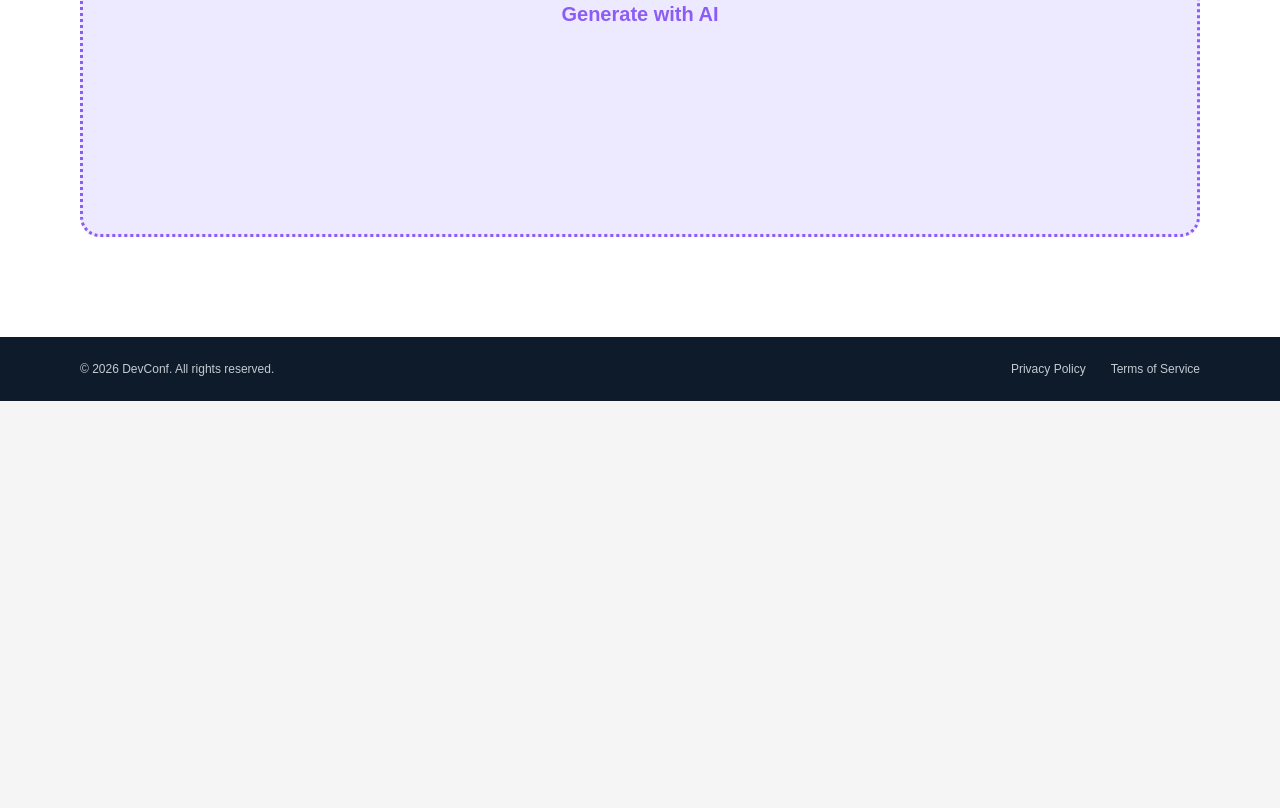
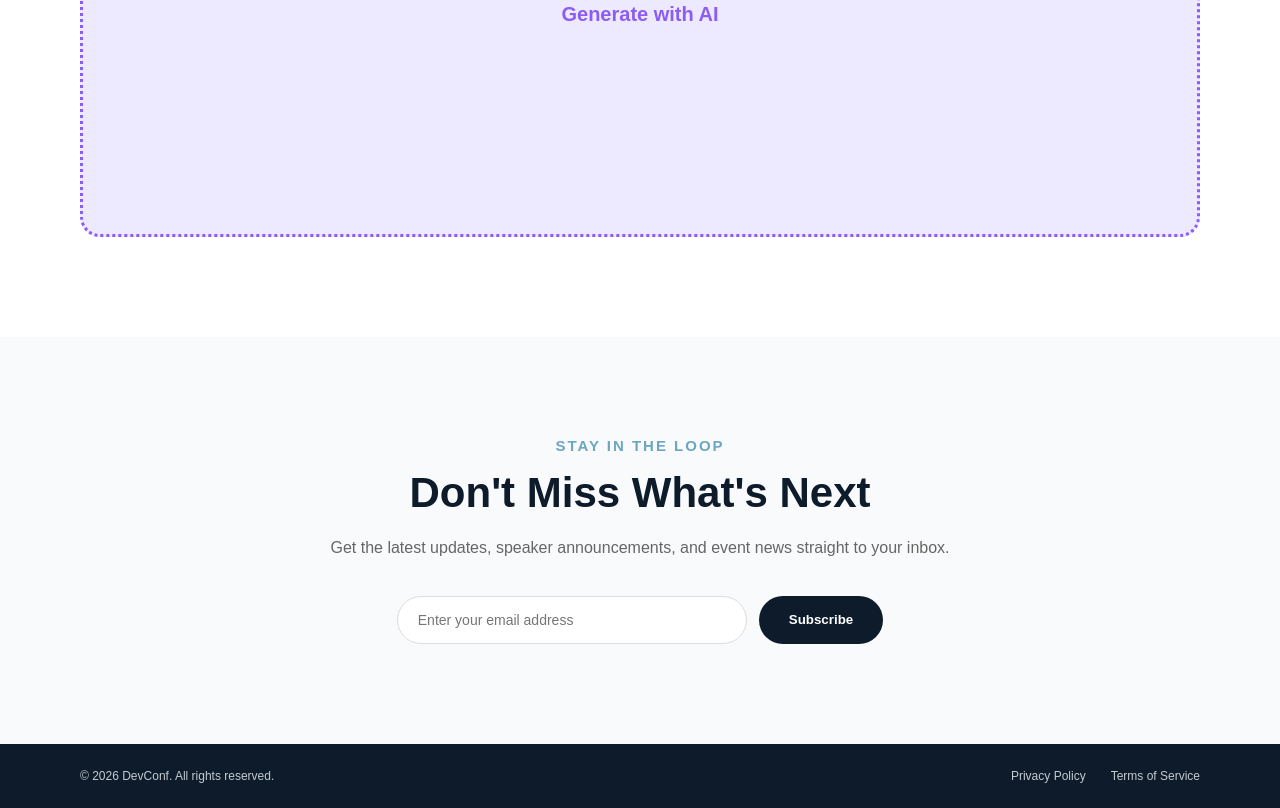
Before and after one commit to nafisa204/B14-A01-DevConf-2026, a plain HTML site: page index.html in a window 1280 px wide. Shown: the part 3347-4155 px from the top of the page. Before the commit the page ends 3748 px from the top, so only its background shows below. Drawn offline with Linux system fonts and the light colour scheme.

Commit message:
Update DevConf website

```diff
--- a/index.html
+++ b/index.html
@@ -201,7 +201,34 @@
 
 </section>
 
-<!-- footer -->
+<!-- Newsletter Section -->
+<section class="newsletter-section">
+
+    <div class="newsletter-content">
+
+        <h3>STAY IN THE LOOP</h3>
+
+        <h2>Don't Miss What's Next</h2>
+
+        <p>
+            Get the latest updates, speaker announcements,
+            and event news straight to your inbox.
+        </p>
+
+        <form class="newsletter-form">
+
+            <input
+                type="email"
+                placeholder="Enter your email address"
+            >
+
+            <button type="submit">Subscribe</button>
+
+        </form>
+
+    </div>
+
+</section>
 
 <!-- Footer -->
 <footer class="footer">
--- a/style.css
+++ b/style.css
@@ -340,6 +340,79 @@ body{
     color: #8b5cf6;
     font-size: 20px;
     font-weight: 700;
+
+}
+
+
+/* newsletter */
+
+/* Newsletter Section */
+.newsletter-section{
+    padding: 100px 80px;
+    background-color: #f8fafb;
+}
+
+/* Content */
+.newsletter-content{
+    max-width: 750px;
+    margin: 0 auto;
+    text-align: center;
+}
+
+/* Caption */
+.newsletter-content h3{
+    color: #6ca6c1;
+    font-size: 15px;
+    letter-spacing: 2px;
+    margin-bottom: 15px;
+}
+
+/* Heading */
+.newsletter-content h2{
+    color: #0D1B2A;
+    font-size: 42px;
+    margin-bottom: 18px;
+}
+
+/* Paragraph */
+.newsletter-content p{
+    color: #666666;
+    font-size: 16px;
+    line-height: 1.6;
+    margin-bottom: 35px;
+}
+
+/* Form */
+.newsletter-form{
+    display: flex;
+    justify-content: center;
+    gap: 12px;
+}
+
+/* Input */
+.newsletter-form input{
+    width: 350px;
+    padding: 15px 20px;
+    border: 1px solid #dddddd;
+    border-radius: 30px;
+    outline: none;
+    font-size: 14px;
+}
+
+/* Button */
+.newsletter-form button{
+    border: none;
+    background-color: #0D1B2A;
+    color: #ffffff;
+    padding: 15px 30px;
+    border-radius: 30px;
+    font-weight: 600;
+    cursor: pointer;
+    transition: 0.3s;
+}
+
+.newsletter-form button:hover{
+    background-color: #6ca6c1;
 }
 /*                         footer              */
 .footer{
```
